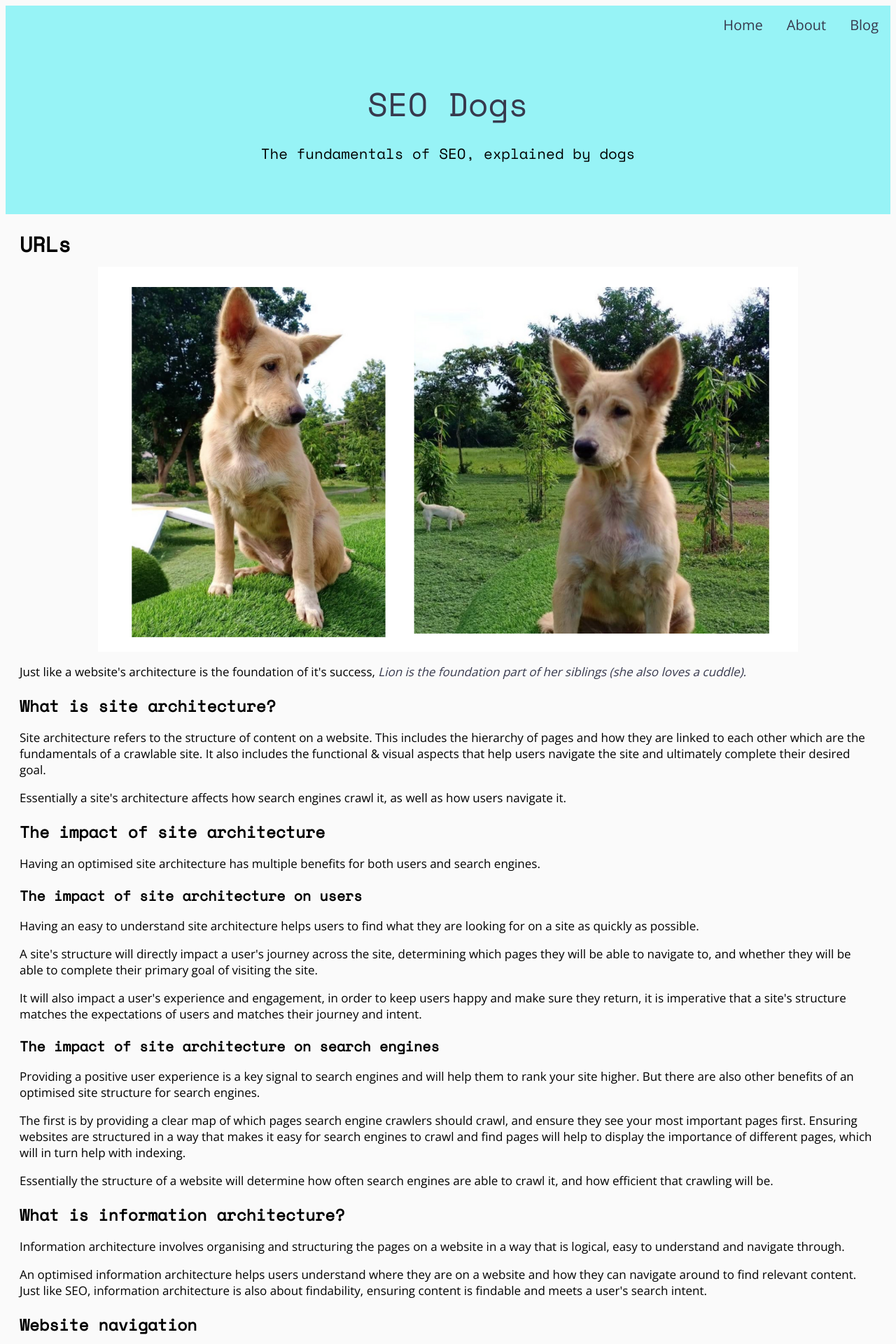
After one commit to rvth/seo-dogs, a Flask app: page /site-structure/site-architecture in a window 1280 px wide. The commit adds this page. Shown: the top 1920 px of the page at 70% size. Run offline with Flask 2, Linux system fonts and the light colour scheme.

Commit message:
site structure pages

```diff
--- a/main.py
+++ b/main.py
@@ -78,5 +78,21 @@ def descriptions():
 def alttext():
     return render_template("alt-text.html")
 
+@app.route("/site-structure/site-architecture")
+def architecture():
+    return render_template("site-architecture.html")
+
+@app.route("/site-structure/sitemap")
+def sitemap():
+    return render_template("sitemaps.html")
+
+@app.route("/site-structure/urls")
+def urls():
+    return render_template("urls.html")
+
+@app.route("/site-structure/https")
+def https():
+    return render_template("HTTPs.html")
+
 if __name__ == "__main__":
     app.run(debug=True)
--- /dev/null
+++ b/templates/site-architecture.html
@@ -0,0 +1,98 @@
+<!DOCTYPE html>
+<html lang="en">
+<head>
+    <meta charset="UTF-8">
+    <title>Site Architecture</title>
+</head>
+<body>
+    {% extends "template.html" %}
+    {% block content %}
+
+<h1>URLs</h1>
+
+    <img alt="lion dog" src="{{url_for('static', filename='site-architecture.webp')}}" class="responsive">
+    <p>Just like a website's architecture is the foundation of it's success, <i><a href="https://wildatheartfoundation.org/adopt/lion-1/">Lion is the foundation part of her siblings (she also loves a cuddle).</i></a></p>
+
+<h2>What is site architecture?</h2>
+
+<p>Site architecture refers to the structure of content on a website. This includes the hierarchy of pages and how they are linked to each other which are the fundamentals of a crawlable site. It also includes the functional & visual aspects that help users navigate the site and ultimately complete their desired goal.</p>
+
+<p>Essentially a site's architecture affects how search engines crawl it, as well as how users navigate it.</p>
+
+<h2>The impact of site architecture</h2>
+
+<p>Having an optimised site architecture has multiple benefits for both users and search engines.</p>
+
+<h3>The impact of site architecture on users</h3>
+
+<p>Having an easy to understand site architecture helps users to find what they are looking for on a site as quickly as possible.</p>
+
+<p>A site's structure will directly impact a user's journey across the site, determining which pages they will be able to navigate to, and whether they will be able to complete their primary goal of visiting the site.</p>
+
+<p>It will also impact a user's experience and engagement, in order to keep users happy and make sure they return, it is imperative that a site's structure matches the expectations of users and matches their journey and intent.<p>
+
+<h3>The impact of site architecture on search engines</h3>
+
+<p>Providing a positive user experience is a key signal to search engines and will help them to rank your site higher. But there are also other benefits of an optimised site structure for search engines.<p>
+
+<p>The first is by providing a clear map of which pages search engine crawlers should crawl, and ensure they see your most important pages first. Ensuring websites are structured in a way that makes it easy for search engines to crawl and find pages will help to display the importance of different pages, which will in turn help with indexing.</p>
+
+<p>Essentially the structure of a website will determine how often search engines are able to crawl it, and how efficient that crawling will be.</p>
+
+<h2>What is information architecture?</h2>
+
+<p>Information architecture involves organising and structuring the pages on a website in a way that is logical, easy to understand and navigate through.</p>
+
+<p>An optimised information architecture helps users understand where they are on a website and how they can navigate around to find relevant content. Just like SEO, information architecture is also about findability, ensuring content is findable and meets a user's search intent.</p>
+
+<h2>Website navigation</h2>
+
+<p>Having a clear website navigation is one of the best methods for helping users find the most important pages on a site, as well as to inform search engines of the most important pages.</p>
+
+<p>When a user is starting on a homepage, the navigation is used to help them discover which pages they can easily navigate to, as well as displaying the main pages on the site. For users who land on any other page, the navigation is used to orientate them to other content in order to move them forward in their journey and match their intent.</p>
+
+<h3>Examples of different navigations</h3>
+
+<p><strong>Single-Bar Navigation</strong>
+
+        <img alt="Single bar navigation" src="{{url_for('static', filename='single-bar.webp')}}" class="responsive">
+
+<p><strong>Double-Bar Navigation</strong>
+
+        <img alt="Double bar navigation" src="{{url_for('static', filename='double-bar.webp')}}" class="responsive">
+
+<p><strong>Dropdown Navigation</strong>
+
+        <img alt="Dropdown navigation" src="{{url_for('static', filename='dropdown.webp')}}" class="responsive">
+
+<p><strong>Dropdown Navigation with Flyouts</strong>
+
+        <img alt="Dropdown menu with flyouts" src="{{url_for('static', filename='flyouts.webp')}}" class="responsive">
+
+<p><strong>Mega Menus</strong>
+
+        <img alt="Mega Menu" src="{{url_for('static', filename='megamenu.webp')}}" class="responsive">
+
+<p><strong>Secondary side navigation</strong>
+
+        <img alt="Sidebar navigation" src="{{url_for('static', filename='sidebar.webp')}}" class="responsive">
+
+<p><strong>Footer navigation</strong>
+
+        <img alt="Footer navigation" src="{{url_for('static', filename='footer.webp')}}" class="responsive">
+
+<br>
+<button type="next" class="btn"><a href="{{ url_for('sitemap') }}">Next &#128062; <br>Sitemaps</a></button>
+<br>
+<br>
+<br>
+
+
+<footer class="page_footer">
+<p>&#128062; Made with &#128420; by Ruth</p>
+<p>&#169; 2020</p>
+</footer>
+    {% endblock %}
+
+</body>
+</html>
```
Also changed, not shown: templates/HTTPs.html (added, +51 -0 lines), templates/site-structure.html (+43 -2 lines), templates/sitemaps.html (added, +71 -0 lines), templates/urls.html (added, +58 -0 lines), static/double-bar.webp (added), static/dropdown.webp (added), static/flyouts.webp (added), static/footer.webp (added), static/https.webp (added), static/megamenu.webp (added), static/sidebar.webp (added), static/single-bar.webp (added), static/site-architecture.webp (added), static/url-structure.webp (added), 4 other files.
